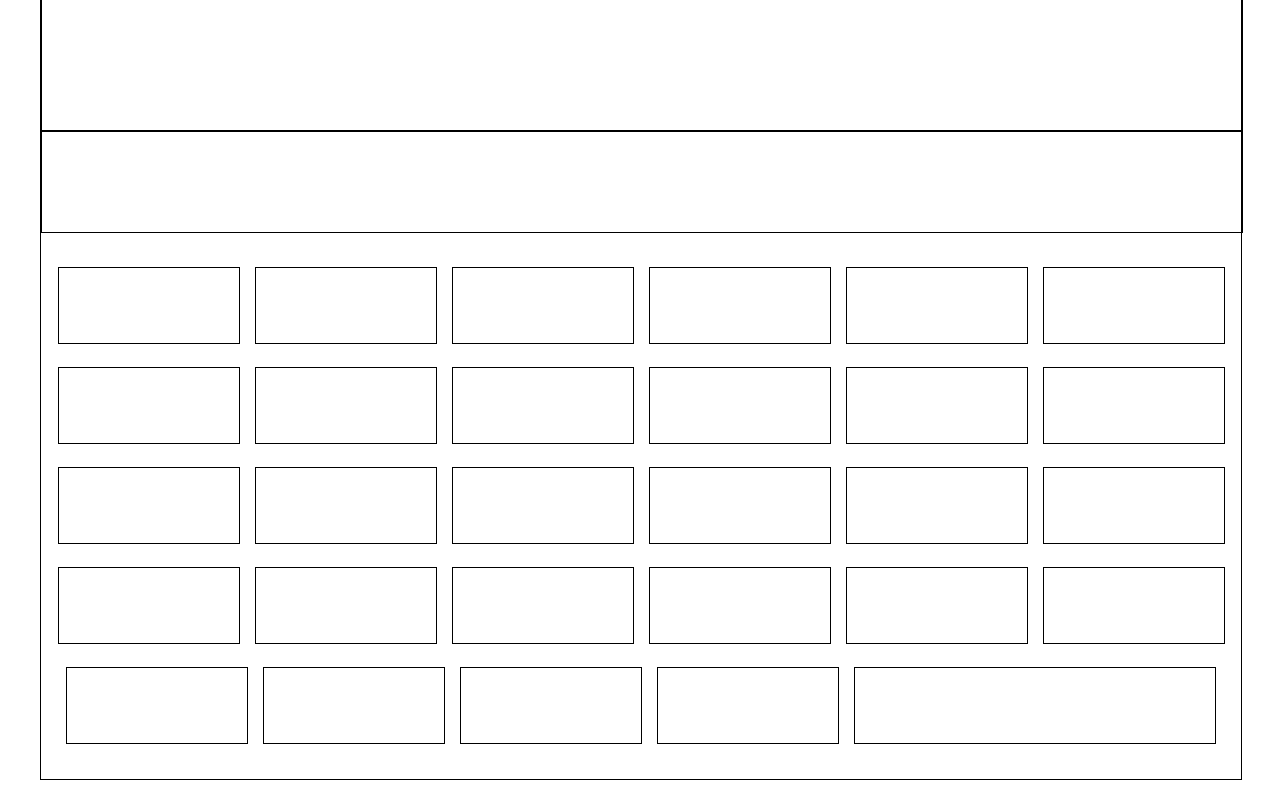
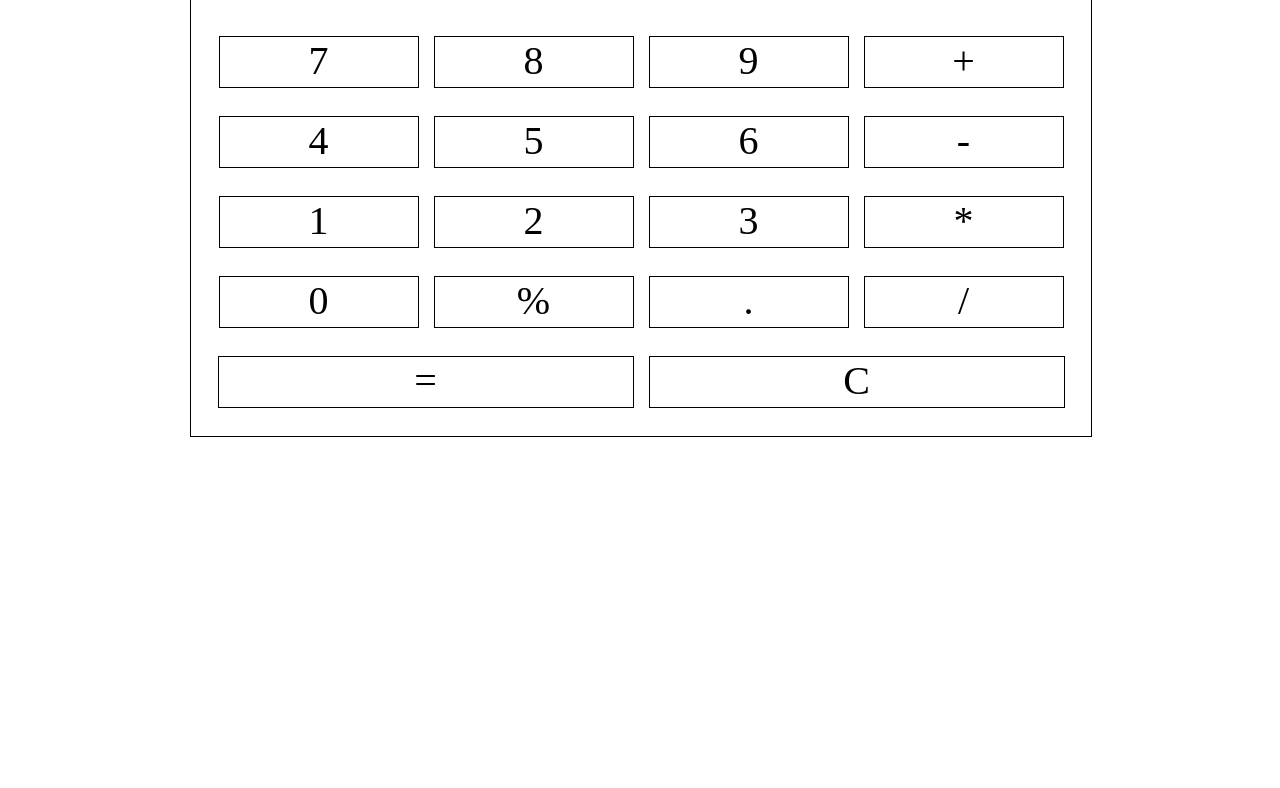
Before and after one commit to mateuszrosa/Calculator, a website: page index.html in a window 1280 px wide. Shown: the part 245-1033 px from the top of the page. After the commit the page ends 800 px from the top, so only its background shows below. Drawn offline with Linux system fonts and the light colour scheme.

Commit message:
fixed design

```diff
--- a/index.html
+++ b/index.html
@@ -10,55 +10,46 @@
 
 <div class='container'>
   <div class='row'>
-    <div class='col-8 head'>
+    <div class='col-1'>1</div>
+    <div class='col-6 head'>
       <h1>Kalkulator</h1>
     </div>
-    <div class='col-8 calc'>
+    <div class='col-1'>2</div>
+
+    <div class='col-6 calc'>
       <div class='col-8 result'></div>
-      <div class='col-8 input'></div>
 
       <div class='col-8 rows'>
-        <div class='col-1 button'></div>
-        <div class='col-1 button'></div>
-        <div class='col-1 button'></div>
-        <div class='col-1 button'></div>
-        <div class='col-1 button'></div>
-        <div class='col-1 button'></div>
+        <div class='col-1 button'>7</div>
+        <div class='col-1 button'>8</div>
+        <div class='col-1 button'>9</div>
+        <div class='col-1 button'>+</div>
       </div>
 
       <div class='col-8 rows'>
-        <div class='col-1 button'></div>
-        <div class='col-1 button'></div>
-        <div class='col-1 button'></div>
-        <div class='col-1 button'></div>
-        <div class='col-1 button'></div>
-        <div class='col-1 button'></div>
+        <div class='col-1 button'>4</div>
+        <div class='col-1 button'>5</div>
+        <div class='col-1 button'>6</div>
+        <div class='col-1 button'>-</div>
       </div>
 
       <div class='col-8 rows'>
-        <div class='col-1 button'></div>
-        <div class='col-1 button'></div>
-        <div class='col-1 button'></div>
-        <div class='col-1 button'></div>
-        <div class='col-1 button'></div>
-        <div class='col-1 button'></div>
+        <div class='col-1 button'>1</div>
+        <div class='col-1 button'>2</div>
+        <div class='col-1 button'>3</div>
+        <div class='col-1 button'>*</div>
       </div>
 
       <div class='col-8 rows'>
-        <div class='col-1 button'></div>
-        <div class='col-1 button'></div>
-        <div class='col-1 button'></div>
-        <div class='col-1 button'></div>
-        <div class='col-1 button'></div>
-        <div class='col-1 button'></div>
+        <div class='col-1 button'>0</div>
+        <div class='col-1 button'>%</div>
+        <div class='col-1 button'>.</div>
+        <div class='col-1 button'>/</div>
       </div>
 
       <div class='col-8 rows'>
-        <div class='col-1 button'></div>
-        <div class='col-1 button'></div>
-        <div class='col-1 button'></div>
-        <div class='col-1 button'></div>
-        <div class='col-1 button sum'></div>
+        <div class='col-1 button cancel'>=</div>
+        <div class='col-1 button sum'>C</div>
       </div>
 
     </div>
--- a/scss/main.scss
+++ b/scss/main.scss
@@ -3,45 +3,45 @@
 .head {
   border: 3px solid black;
   text-align: center;
-  font-size: 30px;
+  font-size: 20px;
   font-weight: 800;
   text-transform: uppercase;
 }
 
 .calc {
   width: 100%;
-  height: 800px;
+  height: 505px;
   border: 1px solid black;
   margin-top: 60px;
     .result {
       width: 100%;
-      height: 150px;
-      border: 1px solid black;
-    }
-    .input {
-      width: 100%;
-      height: 100px;
-      border: 1px solid black;
+      height: 65px;
+      border-bottom: 1px solid black;
     }
     .rows {
       width: 100%;
-      height: 100px;
+      height: 50px;
+      margin-top: 30px;
       display: flex;
       justify-content: center;
       align-items: center;
         .button {
-          width: 15%;
-          height: 75px;
+          width: 22%;
+          height: 50px;
           border: 1px solid black;
           margin-left: 15px;
-          margin-top: 45px;
+          margin-top: 20px;
+          font-size: 40px;
+          text-align: center;
         }
         .button:first-of-type {
           margin-left: 0;
         }
         .sum {
-          width: 30%;
-          margin-left: 15px;
+          width: 46%;
+        }
+        .cancel {
+          width: 46%;
         }
     }
 }
```
Also changed, not shown: css/main.css.
